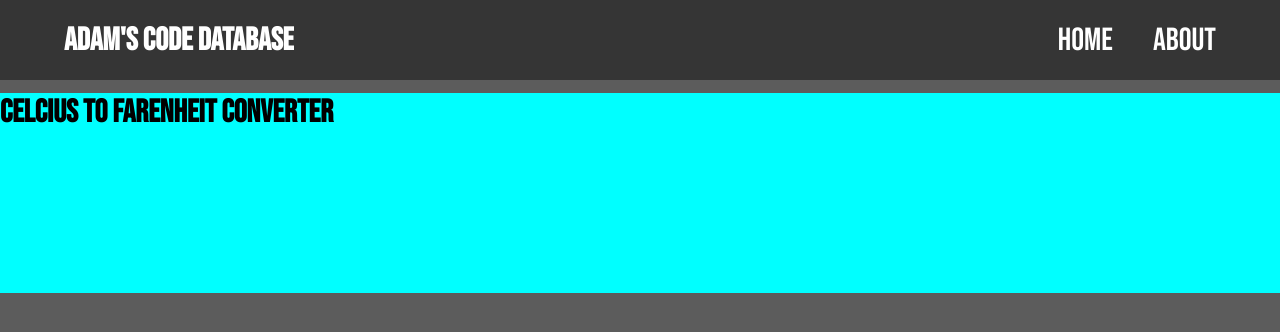
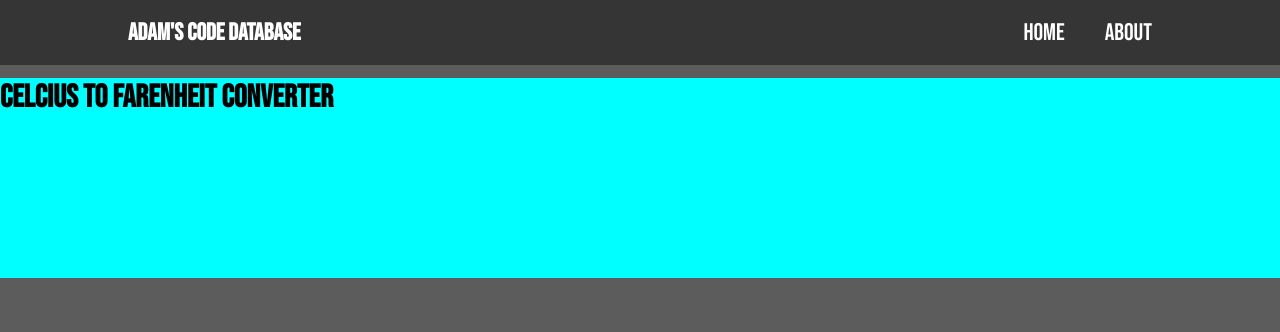
Before and after one commit to Adam456a/Adam-s-code-database, a plain HTML site: page index.html in a window 1280 px wide. Drawn offline with Linux system fonts and the light colour scheme.

Commit message:
Update style.css

```diff
--- a/style.css
+++ b/style.css
@@ -15,13 +15,13 @@ body {
 
 .header {
     width: 100%;
-    height: 80px;
+    height: 65px;
     display: block;
     background-color: rgb(53, 53, 53);
 }
 
 .inner_header {
-    width: 90%;
+    width: 80%;
     height: 100%;
     display: block;
     margin: 0 auto;
@@ -36,7 +36,7 @@ body {
 
 .logo h1 {
     height: 100%;
-    font-size: 200%;
+    font-size: 150%;
     display: table-cell;
     vertical-align: middle;
     color: white;
@@ -58,7 +58,7 @@ body {
     display: table-cell;
     vertical-align: middle;
     height: 100%;
-    font-size: 200%;
+    font-size: 150%;
     color: white;
 }
 
```
